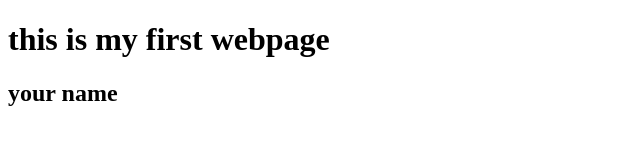
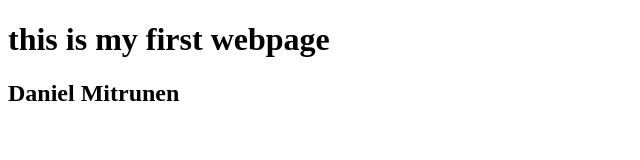
Before and after one commit to KintoreAJ117/Update1, a plain HTML site: page index.html in a window 1280 px wide. Shown: the whole page, without its empty margins (0-640 px from the left). Drawn offline with Linux system fonts and the light colour scheme.

Commit message:
it an update like eh

```diff
--- a/index.html
+++ b/index.html
@@ -6,6 +6,6 @@
 </head>
 <body>
 <h1>this is my first webpage</h1>
-<h2>your name</h2>
+<h2>Daniel Mitrunen</h2>
 </body>
 </html>
```
